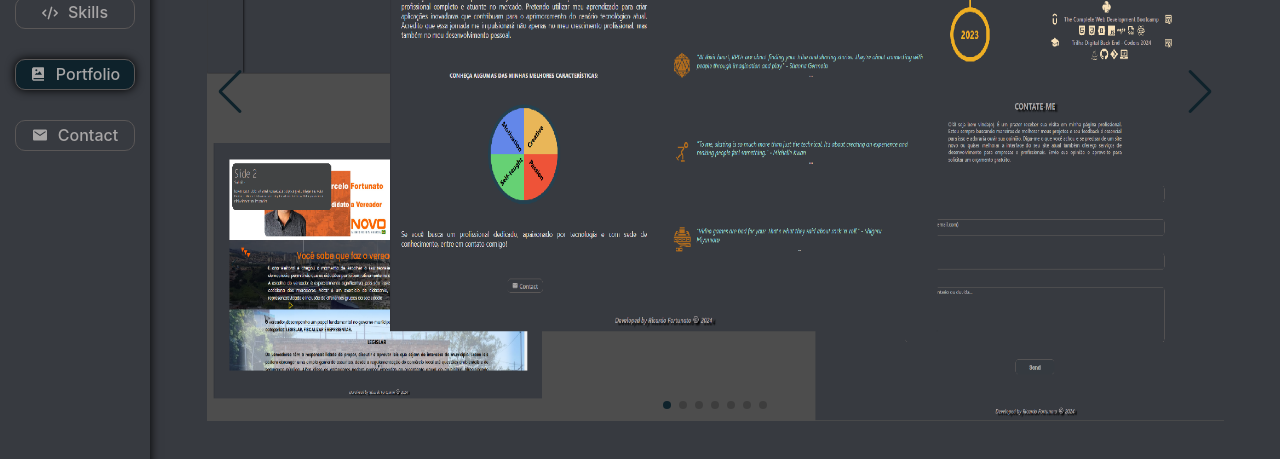
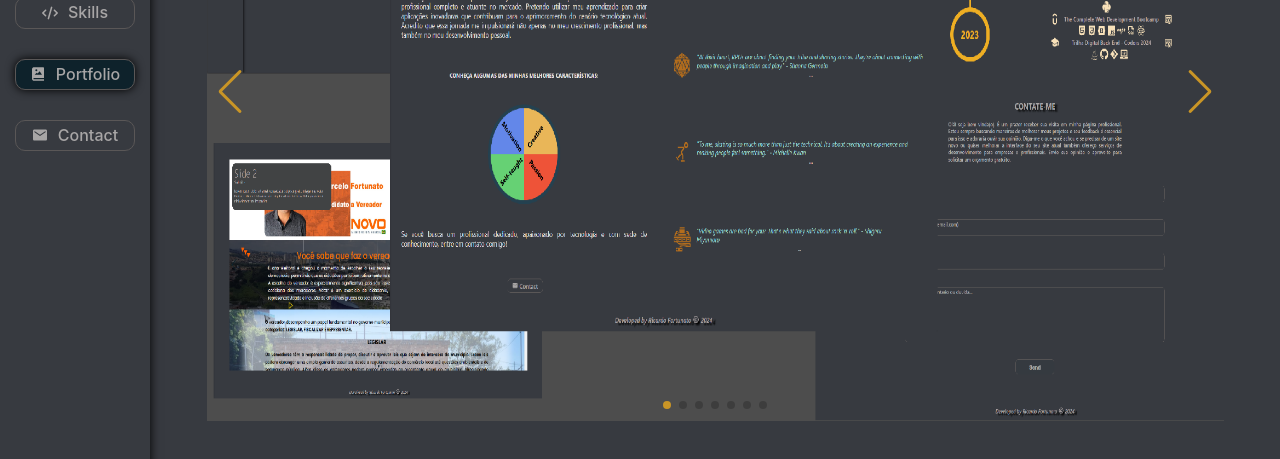
Before and after one commit to Ricardo-Forttunato/portfolio, a React (Vite) app: page /portfolio in a window 1280 px wide. Shown: the part 290-749 px from the top of the page. Built offline with nearby package versions, Linux system fonts and the light colour scheme.

Commit message:
criando função para dinamização dos slides dos projetos

```diff
--- a/src/components/Portfolio/Portfolio.jsx
+++ b/src/components/Portfolio/Portfolio.jsx
@@ -1,5 +1,7 @@
 import styles from "./Portfolio.module.css";
 import { Swiper, SwiperSlide } from "swiper/react";
+import Slides from "../Slides/Slides";
+import slides from "../../SlidesContent.jsx";
 
 import 'swiper/css';
 import 'swiper/css/navigation';
@@ -18,20 +20,33 @@ import xyz from "/image/xyz.png"
 
 export default function Portfolio() {
 
+	// function handleContent(content) {
+	// 	return(
+	// 		<Slides
+	// 			key={content.id}
+	// 			imagem={content.imagem}
+	// 			id={content.id}
+	// 			subtitle={content.subtitle}
+	// 			text={content.text}
+	// 		/>
+	// 	)
+	// }
+
 	return (
 		<main className={styles.portfolio}>
+			{/* {slides.map(handleContent)} */}
 			<Swiper
 				style={{
-				'--swiper-navigation-color': '#0e222b',
-				'--swiper-pagination-color': '#0e222b',
+					'--swiper-navigation-color': '#c99526',
+					'--swiper-pagination-color': '#c99526',
 				}}
+				modules={[ Parallax, Pagination, Navigation ]}
 				speed={600}
 				spaceBetween={30}
 				loop={true}
 				parallax={true}
 				pagination={{clickable: true}}
 				navigation={true}
-			modules={[ Parallax, Pagination, Navigation ]}
 				className={styles.mySwiper}
 			>
 				<div slot="container-start" className={styles.parallax_bg}></div>
@@ -145,7 +160,6 @@ export default function Portfolio() {
 						</div>
 					</div>
 				</SwiperSlide>
-
 			</Swiper>
 		</main>)
 }
```
Lines whose indentation alone changed are shown as unchanged.
